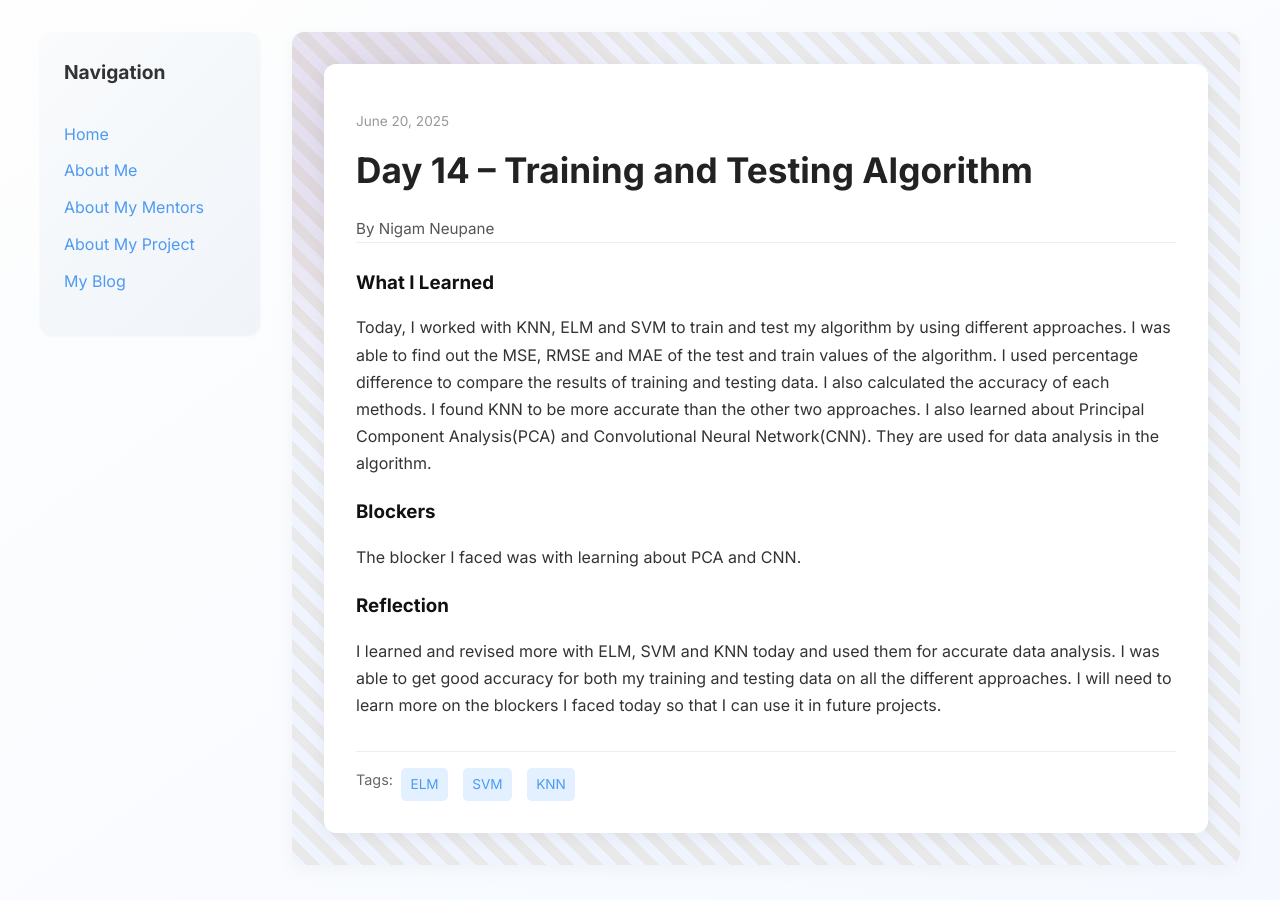
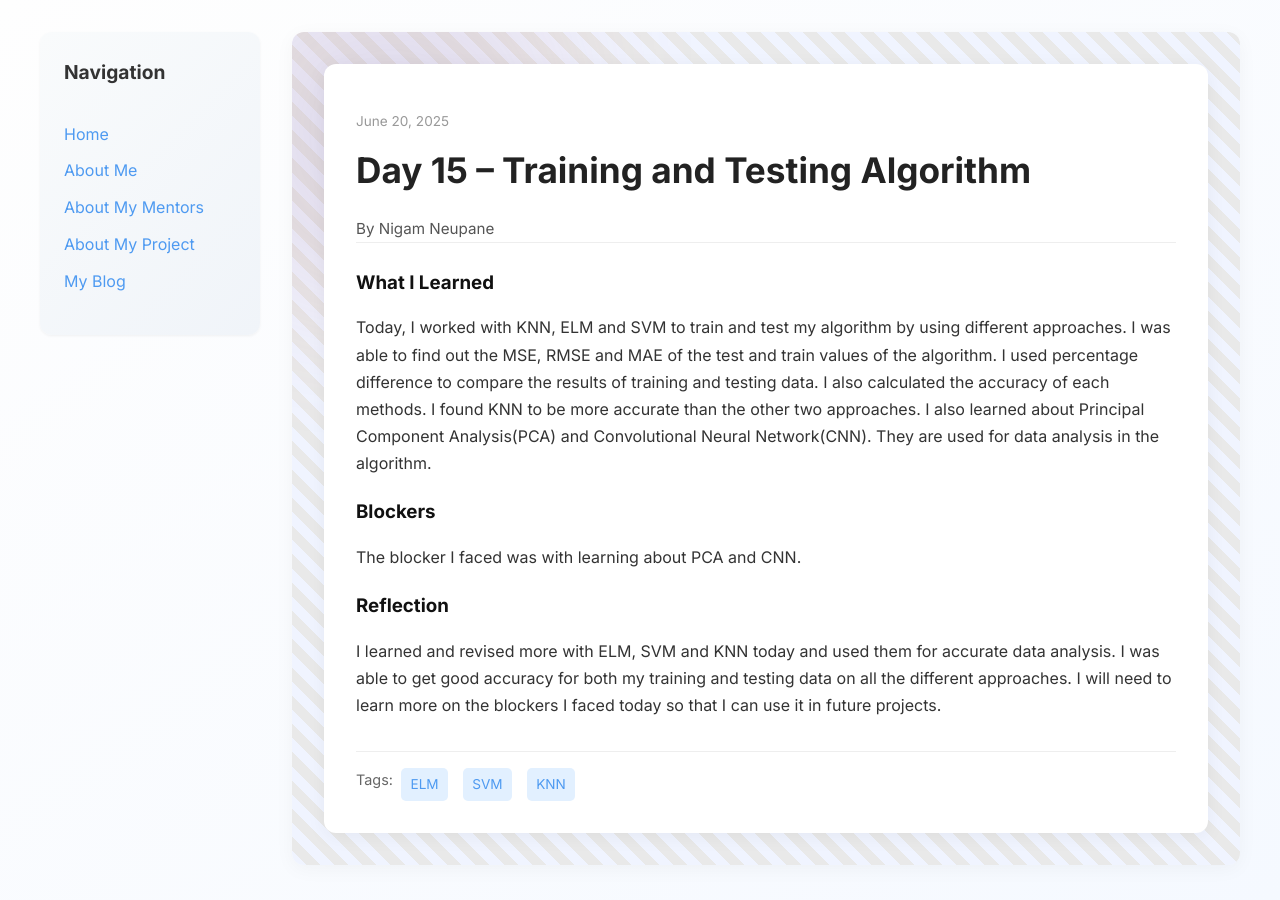
Before and after one commit to NigamNeupane/NigamNeupane.github.io, a Jekyll site: the page built from _posts/2025-06-20-day-15.md, in a window 1280 px wide. Built offline with Jekyll 4.4.1, drawn with Linux system fonts in a browser that asks for light colours.

Commit message:
Update and rename 2025-06-20-day-14.md to 2025-06-20-day-15.md

```diff
--- a/_posts/2025-06-20-day-14.md
+++ b/_posts/2025-06-20-day-15.md
@@ -1,9 +1,9 @@
 ---
 layout: post
-title: "Day 14 – Training and Testing Algorithm"
+title: "Day 15 – Training and Testing Algorithm"
 date: 2025-06-20
 author: Nigam Neupane
-permalink: /day14.html
+permalink: /day15.html
 tags: [ELM, SVM, KNN]
 
 what_i_learned: |
```
